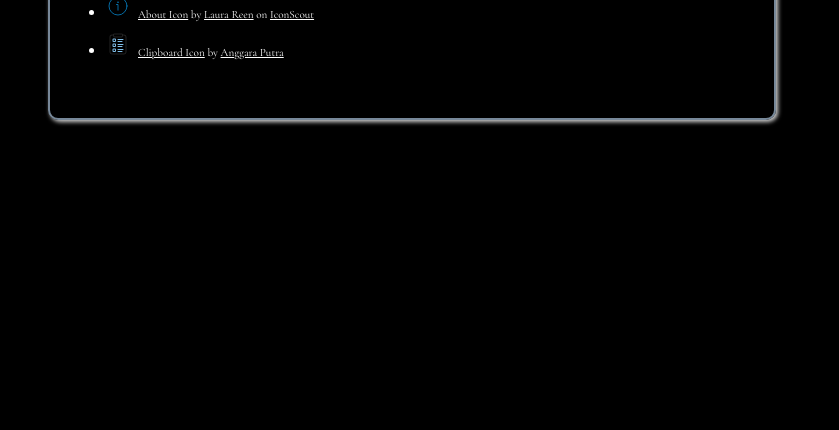
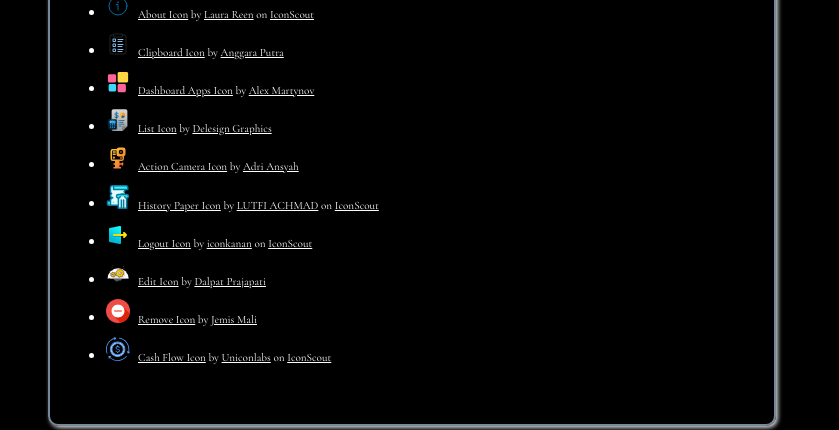
Before and after one commit to menu89/fatima-abrar-client-my-web-accoutant-capstone, a React (Create React App) app: page /credits in a window 1280 px wide. Shown: the part 441-871 px from the top of the page, without its empty margins (0-839 px from the left). Before the commit the page ends 800 px from the top, so only its background shows below. Built offline with nearby package versions, Linux system fonts and the light colour scheme; no server answers.

Commit message:
updated credits page and a new link on the NavBar

```diff
--- a/src/components/NavBar/NavBar.js
+++ b/src/components/NavBar/NavBar.js
@@ -9,6 +9,7 @@ import tranHisSvg from '../../assets/icon/history-paper.svg';
 import logOutSvg from '../../assets/icon/logout.svg';
 import aboutSvg from '../../assets/icon/about.svg';
 import creditsSvg from '../../assets/icon/clipboard.svg';
+import cashflowSvg from '../../assets/icon/cash-flow.svg';
 import {useEffect, useState} from 'react';
 import {Redirect} from 'react-router-dom';
 
@@ -30,11 +31,12 @@ function NavBar () {
 
     const propsArray =[
         {imgSource:dahboardSvg, altText:'dashboard icon', linkAdd:'/dashboard', linkText:'Dashboard', classModifier:'--one'},
-        {imgSource:accListSvg, altText:'account list icon', linkAdd:'/account-list', linkText:'Account List', classModifier:'--two'},
+        {imgSource:cashflowSvg, altText:'cashflow icon', linkAdd:'/cashflow', linkText:'Cashflow', classModifier:'--two'},
         {imgSource:actionSvg, altText:'action icon', linkAdd:'/actions', linkText:'Actions', classModifier:'--three'},
         {imgSource:tranHisSvg, altText:'transaction history icon', linkAdd:'/history', linkText:'Transactions History', classModifier:'--four'},
-        {imgSource:aboutSvg, altText:'about icon', linkAdd:'/', linkText:'About Us', classModifier:'--five'},
-        {imgSource:creditsSvg, altText:'credits icon', linkAdd:'/credits', linkText:'Credits', classModifier:'--six'}
+        {imgSource:accListSvg, altText:'account list icon', linkAdd:'/account-list', linkText:'Account List', classModifier:'--five'},
+        {imgSource:aboutSvg, altText:'about icon', linkAdd:'/', linkText:'About Us', classModifier:'--six'},
+        {imgSource:creditsSvg, altText:'credits icon', linkAdd:'/credits', linkText:'Credits', classModifier:'--seven'}
     ]
 
     return (
--- a/src/pages/Credits.js
+++ b/src/pages/Credits.js
@@ -1,16 +1,28 @@
 import ShortNavBar from "../components/NavBar/ShortNavBar";
+import NavBar from "../components/NavBar/NavBar";
 import listSvg from '../assets/icon/list.svg';
 import loginSvg from '../assets/icon/login.svg';
 import registrationSvg from '../assets/icon/registration.svg';
 import helpSvg from '../assets/icon/help.svg';
 import aboutSvg from '../assets/icon/about.svg';
 import creditsSvg from '../assets/icon/clipboard.svg';
+import dahboardSvg from '../assets/icon/dashboard.svg';
+import accListSvg from '../assets/icon/accounting.svg';
+import actionSvg from '../assets/icon/action-camera.svg';
+import tranHisSvg from '../assets/icon/history-paper.svg';
+import logOutSvg from '../assets/icon/logout.svg';
+import editSvg from '../assets/icon/edit.svg';
+import deleteSvg from '../assets/icon/remove.svg';
+import cashflowSvg from '../assets/icon/cash-flow.svg';
 
 //this page is to list recognitions for artists whose material has been used to build the website.
 function Credits () {
+    const token = JSON.parse(sessionStorage.getItem('JWT-Token'))
+
     return (
         <>
-        <ShortNavBar />
+        {!token && <ShortNavBar /> }
+        {token && <NavBar />}
         <main>
             <h1 className="main-heading">My Web Accountant</h1>
             <section className="section-container">
@@ -53,6 +65,54 @@ function Credits () {
                             <a className="credits-page__links" href="https://iconscout.com/icons/clipboard" >Clipboard Icon</a> by <a className="credits-page__links" href="https://iconscout.com/contributors/anggaraputra">Anggara Putra</a>
                         </p>
                     </li>
+                    <li>
+                        <img className="credits-page__icons" src={dahboardSvg} alt='dashboard icon' />
+                        <p className="credits-page__para">
+                            <a className="credits-page__links"  href="https://iconscout.com/icons/dashboard-apps">Dashboard Apps Icon</a> by <a className="credits-page__links"  href="https://iconscout.com/contributors/rengised" >Alex Martynov</a>
+                        </p>
+                    </li>
+                    <li>
+                        <img className="credits-page__icons" src={accListSvg} alt='account list icon' />
+                        <p className="credits-page__para">
+                            <a className="credits-page__links" href="https://iconscout.com/icons/list">List Icon</a> by <a className="credits-page__links" href="https://iconscout.com/contributors/delesign" >Delesign Graphics</a>
+                        </p>
+                    </li>
+                    <li>
+                        <img className="credits-page__icons" src={actionSvg} alt='action icon' />
+                        <p className="credits-page__para">
+                            <a className="credits-page__links" href="https://iconscout.com/icons/action-camera" >Action Camera Icon</a> by <a className="credits-page__links" href="https://iconscout.com/contributors/adri-creative">Adri Ansyah</a>
+                        </p>
+                    </li>
+                    <li>
+                        <img className="credits-page__icons" src={tranHisSvg} alt='transaction history icon' />
+                        <p className="credits-page__para">
+                            <a className="credits-page__links" href="https://iconscout.com/icons/history-paper" > History Paper Icon</a> by <a className="credits-page__links" href="https://iconscout.com/contributors/lutfix"> LUTFI ACHMAD</a> on <a className="credits-page__links" href="https://iconscout.com">IconScout</a>
+                        </p>
+                    </li>
+                    <li>
+                        <img className="credits-page__icons" src={logOutSvg} alt='log out icon' />
+                        <p className="credits-page__para">
+                            <a className="credits-page__links" href="https://iconscout.com/icons/logout">Logout Icon</a> by <a className="credits-page__links" href="https://iconscout.com/contributors/iconkanan">iconkanan</a> on <a className="credits-page__links" href="https://iconscout.com">IconScout</a>
+                        </p>
+                    </li>
+                    <li>
+                        <img className="credits-page__icons" src={editSvg} alt='edit icon' />
+                        <p className="credits-page__para">
+                            <a className="credits-page__links" href="https://iconscout.com/icons/edit">Edit Icon</a> by <a className="credits-page__links" href="https://iconscout.com/contributors/dalpattapaniya">Dalpat Prajapati</a>
+                        </p>
+                    </li>
+                    <li>
+                        <img className="credits-page__icons" src={deleteSvg} alt='delete icon' />
+                        <p className="credits-page__para">
+                            <a className="credits-page__links" href="https://iconscout.com/icons/remove">Remove Icon</a> by <a className="credits-page__links" href="https://iconscout.com/contributors/jemismali">Jemis Mali</a>
+                        </p>
+                    </li>
+                    <li>
+                        <img className="credits-page__icons" src={cashflowSvg} alt='cashflow icon' />
+                        <p className="credits-page__para">
+                            <a className="credits-page__links" href="https://iconscout.com/icons/cash-flow">Cash Flow Icon</a> by <a className="credits-page__links" href="https://iconscout.com/contributors/uniconlabs">Uniconlabs</a> on <a className="credits-page__links" href="https://iconscout.com">IconScout</a>
+                        </p>
+                    </li>
                 </ul>
             </section>
         </main>
```
